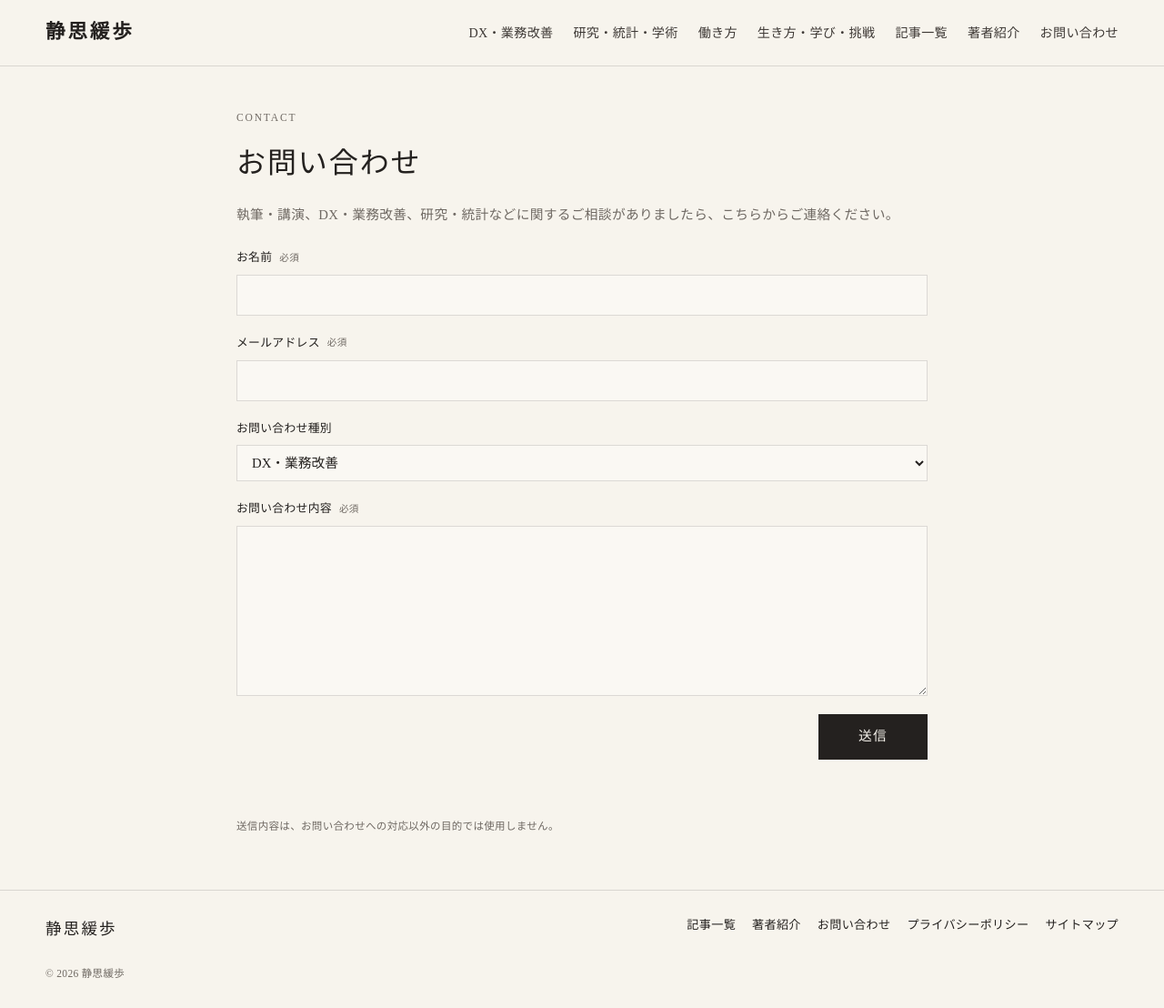
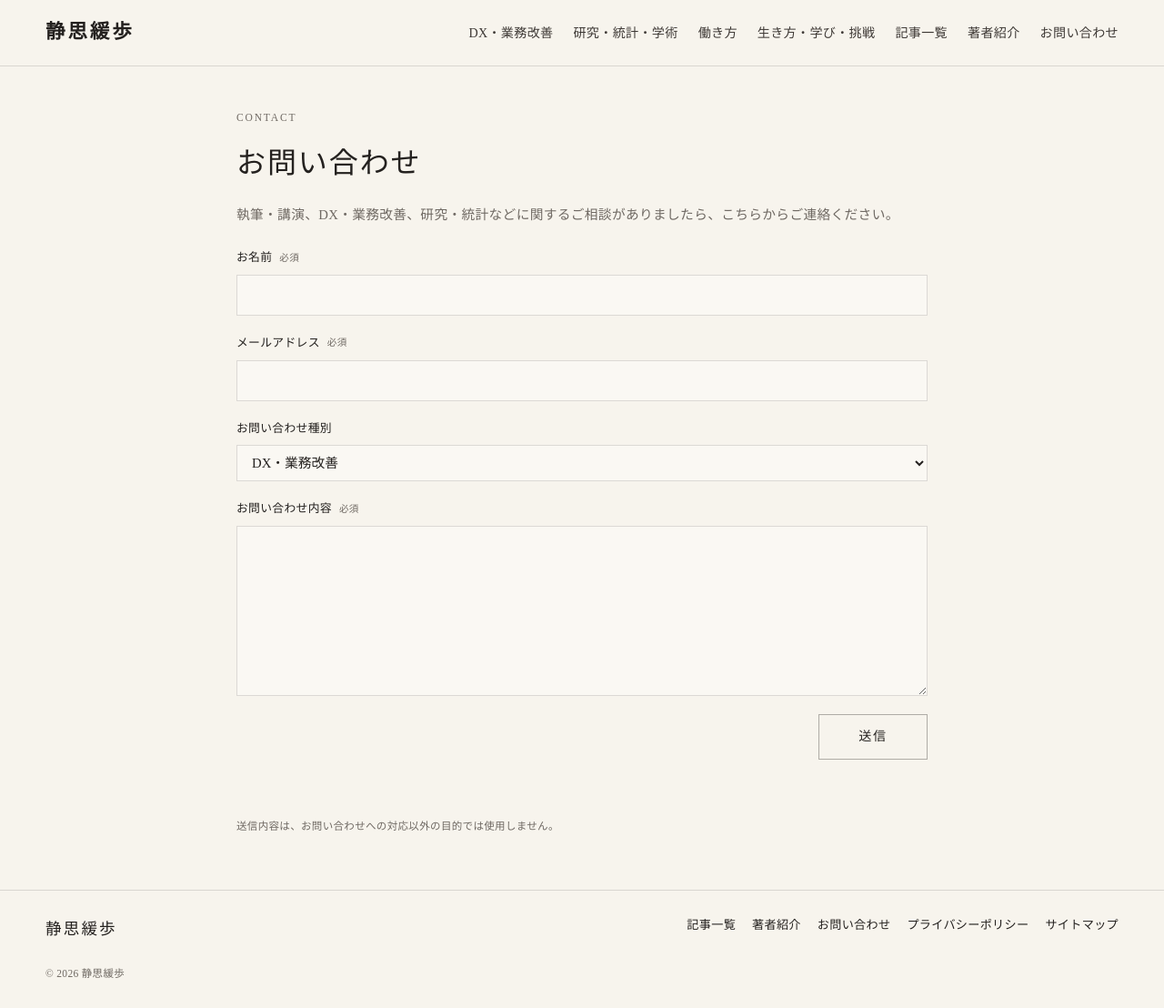
Before and after one commit to naokisuzuki-create/seishi-kanpo, a Jekyll site: the page built from contact/index.html, in a window 1280 px wide and 1108 px high. Shown: the whole window at 91% size. Built offline with Jekyll 4.4.1, drawn with Linux system fonts in a browser that asks for light colours.

Commit message:
Refine contact submit button style

```diff
--- a/assets/css/style.css
+++ b/assets/css/style.css
@@ -100,8 +100,8 @@
 .contact-actions{display:flex;align-items:center;justify-content:flex-end;gap:18px;padding-top:2px;flex-wrap:wrap}
 .contact-note,.contact-status{margin:0;color:var(--muted);font-size:.72rem;line-height:1.6}
 .turnstile-slot{min-height:0}
-.contact-page .contact-form button{margin-top:0;min-width:120px;height:50px;padding:0 26px;border:1px solid var(--ink);background:var(--ink);color:var(--paper);font:inherit;font-size:.92rem;letter-spacing:.08em;cursor:pointer}
-.contact-page .contact-form button:hover{opacity:.82}
+.contact-page .contact-form button{margin-top:0;min-width:120px;height:50px;padding:0 28px;border:1px solid rgba(36,33,31,.34);background:transparent;color:var(--ink);font:inherit;font-size:.88rem;letter-spacing:.12em;cursor:pointer;transition:background .2s ease,color .2s ease,border-color .2s ease}
+.contact-page .contact-form button:hover{background:var(--ink);color:var(--paper);border-color:var(--ink)}
 .contact-page .contact-form button:disabled{opacity:.45;cursor:not-allowed}
 .hp-field{position:absolute!important;width:1px!important;height:1px!important;overflow:hidden!important;clip:rect(0 0 0 0)!important;white-space:nowrap!important}
 @media(max-width:640px){
```
